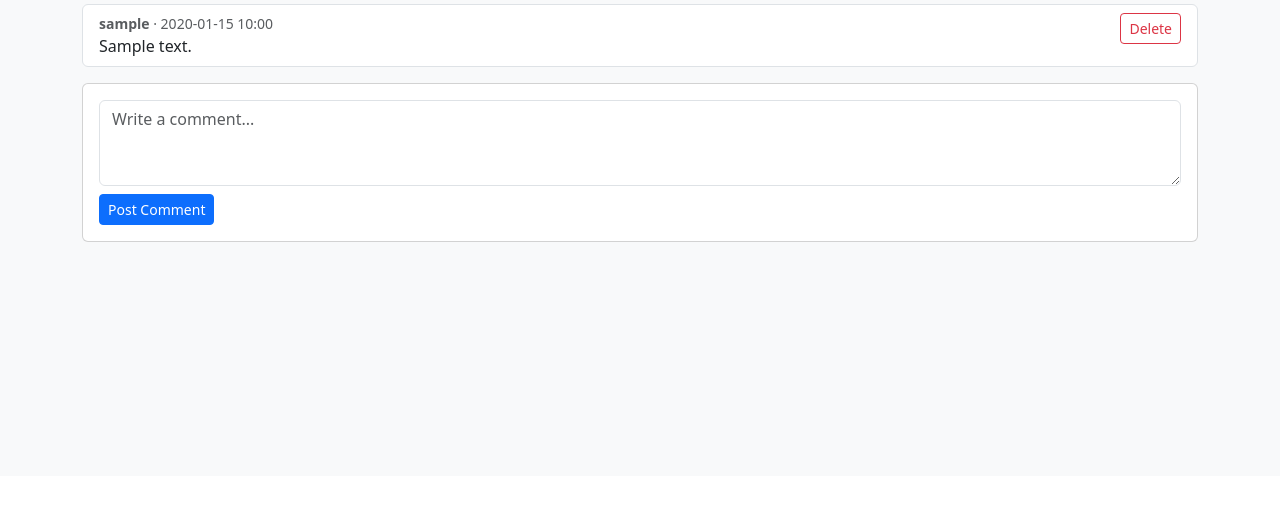
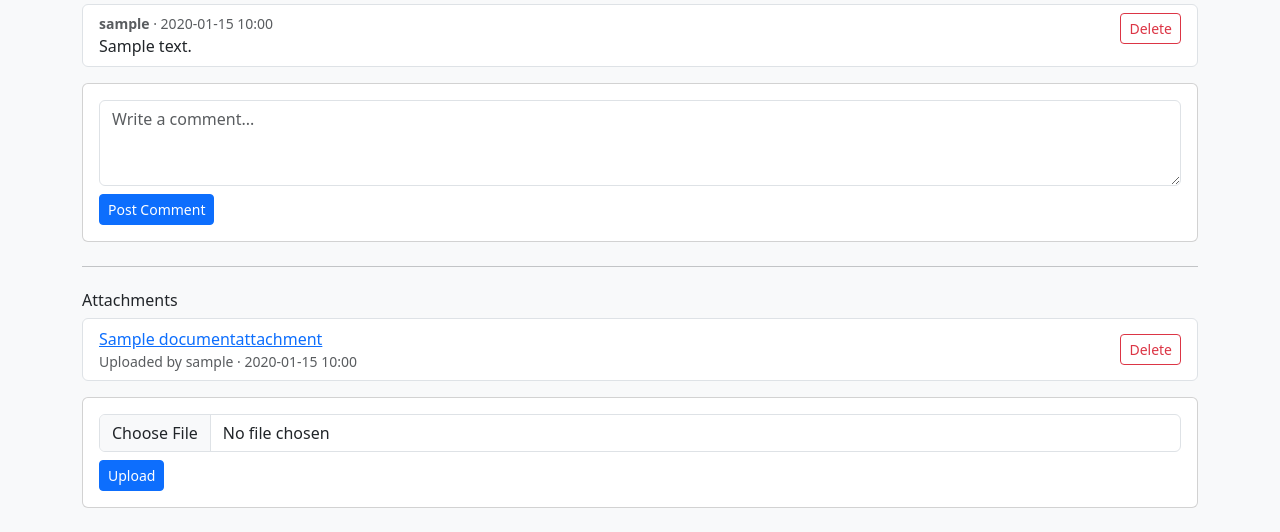
Before and after one commit to xuqi020020-ux/IT-group-work, a Django app: page /documents/1/ in a window 1280 px wide. Shown: the part 324-856 px from the top of the page. Before the commit the page ends 566 px from the top, so only its background shows below. Run offline with Django 3.2, Linux system fonts and the light colour scheme; a user stored in the database is signed in; tables that the repository leaves empty hold one stand-in row (values such as "Sample post").

Commit message:
feat: add document attachments (upload/download)

```diff
--- a/config/settings.py
+++ b/config/settings.py
@@ -123,3 +123,7 @@ STATIC_URL = '/static/'
 LOGIN_URL = '/accounts/login/'
 LOGIN_REDIRECT_URL = '/'
 LOGOUT_REDIRECT_URL = '/accounts/login/'
+
+
+MEDIA_URL = '/media/'
+MEDIA_ROOT = os.path.join(BASE_DIR, 'media')
--- a/config/urls.py
+++ b/config/urls.py
@@ -1,11 +1,17 @@
 from django.contrib import admin
 from django.urls import path, include
+from django.conf import settings
+from django.conf.urls.static import static
 
 urlpatterns = [
     path('admin/', admin.site.urls),
     path('accounts/', include('django.contrib.auth.urls')),
     path('', include('core.urls')),
 ]
+
+if settings.DEBUG:
+    urlpatterns += static(settings.MEDIA_URL, document_root=settings.MEDIA_ROOT)
+
 """config URL Configuration
 
 The `urlpatterns` list routes URLs to views. For more information please see:
--- a/core/forms.py
+++ b/core/forms.py
@@ -29,3 +29,6 @@ class CommentForm(forms.Form):
         widget=forms.Textarea(attrs={"class": "form-control", "rows": 3, "placeholder": "Write a comment..."}),
         label="",
     )
+
+class AttachmentForm(forms.Form):
+    file = forms.FileField()
--- a/core/models.py
+++ b/core/models.py
@@ -122,3 +122,25 @@ class Comment(models.Model):
 
     def __str__(self):
         return "Comment {} on Doc {}".format(self.id, self.document_id)
+
+
+class DocumentAttachment(models.Model):
+    document = models.ForeignKey(
+        Document,
+        on_delete=models.CASCADE,
+        related_name="attachments",
+    )
+    uploaded_by = models.ForeignKey(
+        settings.AUTH_USER_MODEL,
+        on_delete=models.CASCADE,
+        related_name="uploaded_attachments",
+    )
+    file = models.FileField(upload_to="attachments/%Y/%m/")
+    original_name = models.CharField(max_length=255, blank=True)
+    created_at = models.DateTimeField(auto_now_add=True)
+
+    class Meta:
+        ordering = ["-created_at"]
+
+    def __str__(self):
+        return "Attachment {} for Doc {}".format(self.id, self.document_id)
--- a/core/urls.py
+++ b/core/urls.py
@@ -17,6 +17,8 @@ urlpatterns = [
     path("suggestions/<int:sid>/review/", views.suggestion_review_action, name="suggestion_review_action"),
     path("documents/<int:pk>/comments/add/", views.comment_add, name="comment_add"),
     path("comments/<int:cid>/delete/", views.comment_delete, name="comment_delete"),
+    path("documents/<int:pk>/attachments/add/", views.attachment_add, name="attachment_add"),
+    path("attachments/<int:aid>/delete/", views.attachment_delete, name="attachment_delete"),
 
 
 ]
--- a/core/views.py
+++ b/core/views.py
@@ -10,6 +10,8 @@ from django.utils import timezone
 from .models import Document, DocumentShare, EditSuggestion, Comment
 from .forms import DocumentForm, ShareForm, SuggestionForm, CommentForm
 
+from .models import DocumentAttachment
+from .forms import AttachmentForm
 
 
 from django.db.models import Q
@@ -392,3 +394,42 @@ def suggestion_review_action(request, sid):
         sug.save()
 
     return redirect("core:suggestion_review_list")
+
+
+@login_required
+def attachment_add(request, pk):
+    doc = get_object_or_404(Document, pk=pk)
+
+    # only owner/admin submit
+    if not (request.user.is_staff or doc.owner_id == request.user.id):
+        return HttpResponseForbidden("You do not have permission to upload attachments for this document.")
+
+    if request.method != "POST":
+        return HttpResponseForbidden("Invalid request method.")
+
+    form = AttachmentForm(request.POST, request.FILES)
+    if form.is_valid():
+        f = form.cleaned_data["file"]
+        DocumentAttachment.objects.create(
+            document=doc,
+            uploaded_by=request.user,
+            file=f,
+            original_name=getattr(f, "name", ""),
+        )
+    return redirect("core:document_detail", pk=doc.pk)
+
+
+@login_required
+def attachment_delete(request, aid):
+    att = get_object_or_404(DocumentAttachment, pk=aid)
+    doc = att.document
+
+    # only owner/admin delete
+    if not (request.user.is_staff or doc.owner_id == request.user.id):
+        return HttpResponseForbidden("You do not have permission to delete this attachment.")
+
+    if request.method != "POST":
+        return HttpResponseForbidden("Invalid request method.")
+
+    att.delete()
+    return redirect("core:document_detail", pk=doc.pk)
--- a/templates/core/document_detail.html
+++ b/templates/core/document_detail.html
@@ -84,4 +84,47 @@
 
 
 
+<hr class="my-4">
+
+<div class="mt-3">
+  <h2 class="h6 mb-2">Attachments</h2>
+
+  {% if document.attachments.all %}
+    <div class="list-group mb-3">
+      {% for a in document.attachments.all %}
+        <div class="list-group-item d-flex justify-content-between align-items-center">
+          <div>
+            <a href="{{ a.file.url }}" target="_blank">{{ a.original_name|default:"Download file" }}</a>
+            <div class="small text-muted">Uploaded by {{ a.uploaded_by.username }} · {{ a.created_at|date:"Y-m-d H:i" }}</div>
+          </div>
+
+          {% if user.is_staff or user.id == document.owner_id %}
+            <form method="post" action="{% url 'core:attachment_delete' a.id %}">
+              {% csrf_token %}
+              <button class="btn btn-sm btn-outline-danger" type="submit">Delete</button>
+            </form>
+          {% endif %}
+        </div>
+      {% endfor %}
+    </div>
+  {% else %}
+    <div class="text-muted mb-3">No attachments.</div>
+  {% endif %}
+
+  {% if user.is_staff or user.id == document.owner_id %}
+    <div class="card">
+      <div class="card-body">
+        <form method="post" action="{% url 'core:attachment_add' document.pk %}" enctype="multipart/form-data">
+          {% csrf_token %}
+          <input class="form-control" type="file" name="file" required>
+          <div class="mt-2">
+            <button class="btn btn-primary btn-sm" type="submit">Upload</button>
+          </div>
+        </form>
+      </div>
+    </div>
+  {% endif %}
+</div>
+
+
 {% endblock %}
```
Also changed, not shown: core/admin.py (+6 -1 lines), core/migrations/0005_documentattachment.py (added).
